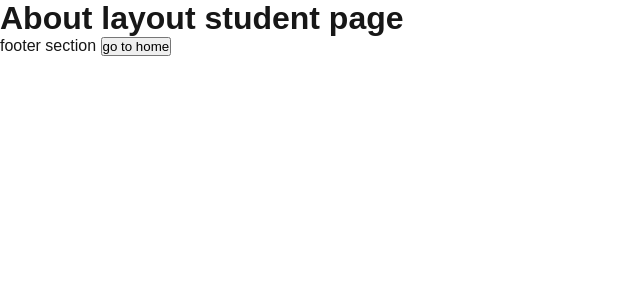
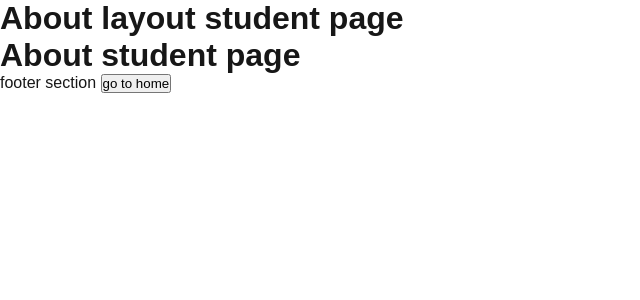
Before and after one commit to mohit-sanwal/nextJsApp, a Next.js app: page /about/aboutStudent in a window 1280 px wide. Shown: the top 300 px of the page, without its empty margins (0-640 px from the left). Built offline with nearby package versions, Linux system fonts and the light colour scheme.

Commit message:
Layout (#7)
* layout file integration

* common layout implementation

```diff
--- a/src/app/about/aboutStudent/Layout.js
+++ b/src/app/about/aboutStudent/Layout.js
@@ -2,7 +2,7 @@
 import styles from "./page.module.css";
 import { useRouter } from "next/navigation";
 
-export default function Layout() {
+export default function Layout({children}) {
     const router = useRouter();
     const goToHome = (name) => {
       router.push(name);
@@ -11,10 +11,8 @@ export default function Layout() {
     <div >
       <main>
          <h1> About layout student page  </h1>
+         {children}
       </main>
-      <footer>
-           footer section <button onClick={() => goToHome('/')}>go to home</button>
-      </footer>
     </div>
   );
 }
--- a/src/app/about/aboutStudent/page.js
+++ b/src/app/about/aboutStudent/page.js
@@ -8,12 +8,12 @@ export default function AboutStudent() {
       router.push(name);
     }
   return (
-    <div >
+    <div>
       <main>
-         <h1> About student page  </h1>
+        <h1> About student page  </h1>
       </main>
       <footer>
-           footer section <button onClick={() => goToHome('/')}>go to home</button>
+        footer section <button onClick={() => goToHome('/')}>go to home</button>
       </footer>
     </div>
   );
```
